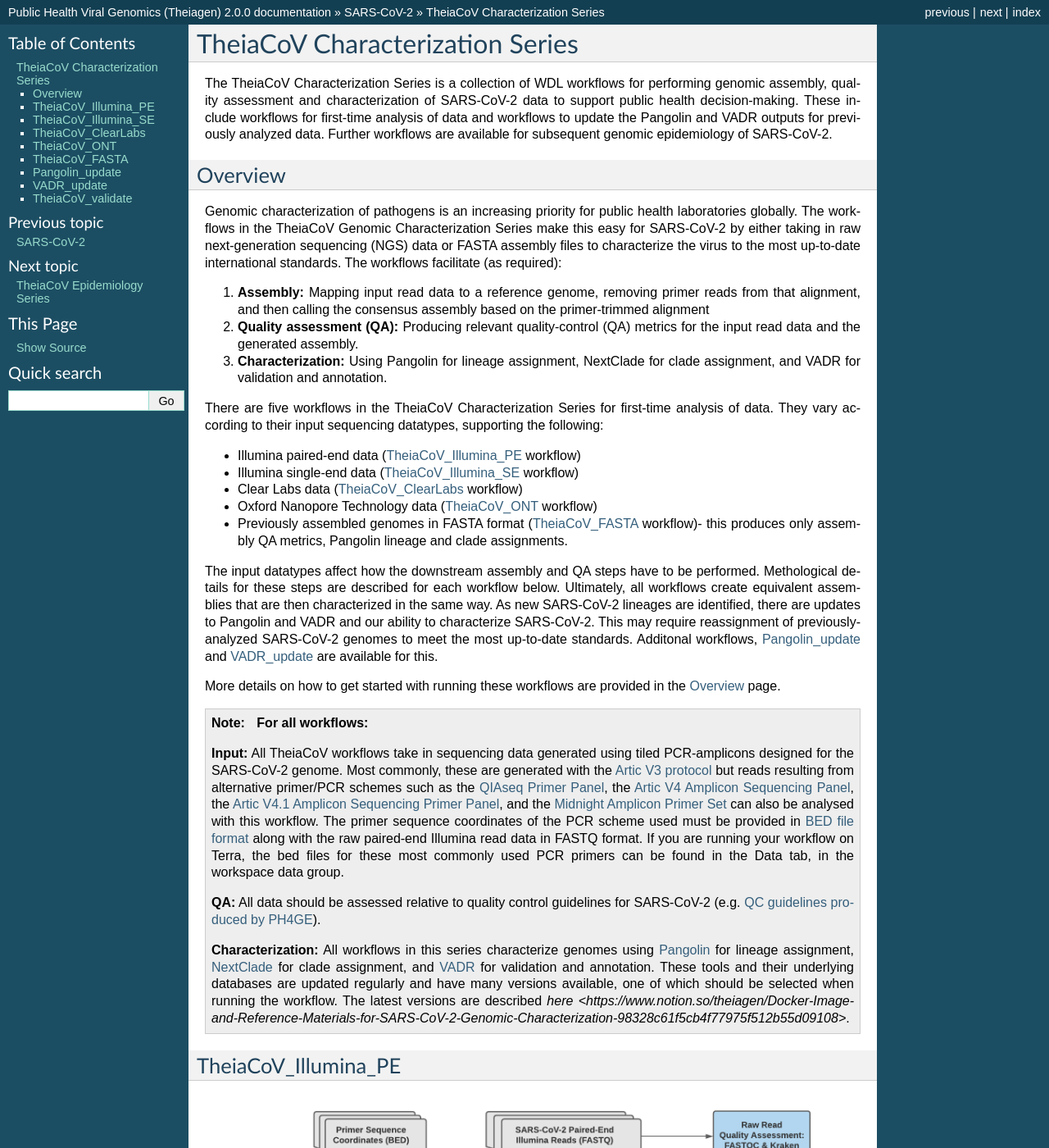
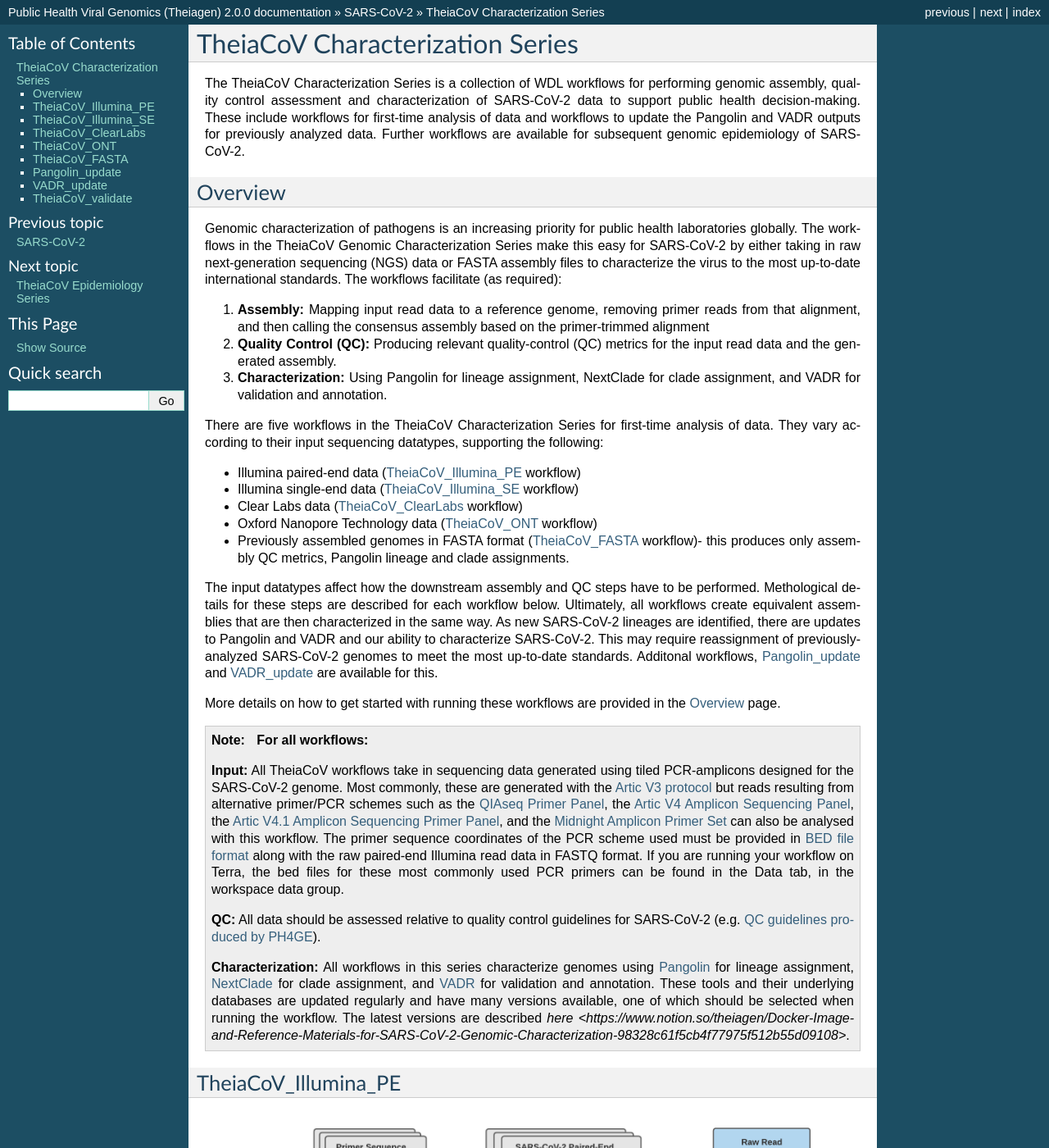
Before and after one commit to theiagen/public_health_viral_genomics, a Sphinx documentation site: the page built from docs/source/theiacov_characterization_workflows.rst, in a window 1280 px wide and 1400 px high. Shown: the whole window at 82% size. Built offline with Sphinx 7.4.7, drawn with Linux system fonts in a browser that asks for light colours; pages that are not in the unit, such as notebooks, are missing from menus; some of the changed text lies outside the part shown.

```diff
--- a/docs/source/theiacov_characterization_workflows.rst
+++ b/docs/source/theiacov_characterization_workflows.rst
@@ -2,7 +2,7 @@
 TheiaCoV Characterization Series
 ===================================
 
-The TheiaCoV Characterization Series is a collection of WDL workflows for performing genomic assembly, quality assessment and characterization of SARS-CoV-2 data to support public health decision-making. These include workflows for first-time analysis of data and workflows to update the Pangolin and VADR outputs for previously analyzed data. Further workflows are available for subsequent genomic epidemiology of SARS-CoV-2.
+The TheiaCoV Characterization Series is a collection of WDL workflows for performing genomic assembly, quality control assessment and characterization of SARS-CoV-2 data to support public health decision-making. These include workflows for first-time analysis of data and workflows to update the Pangolin and VADR outputs for previously analyzed data. Further workflows are available for subsequent genomic epidemiology of SARS-CoV-2.
 
 Overview
 ===========
@@ -10,7 +10,7 @@ Overview
 Genomic characterization of pathogens is an increasing priority for public health laboratories globally. The workflows in the TheiaCoV Genomic Characterization Series make this easy for SARS-CoV-2 by either taking in raw next-generation sequencing (NGS) data or FASTA assembly files to characterize the virus to the most up-to-date international standards. The workflows facilitate (as required):
 
 1. **Assembly:** Mapping input read data to a reference genome, removing primer reads from that alignment, and then calling the consensus assembly based on the primer-trimmed alignment
-2. **Quality assessment (QA):** Producing relevant quality-control (QA) metrics for the input read data and the generated assembly.
+2. **Quality Control (QC):** Producing relevant quality-control (QC) metrics for the input read data and the generated assembly.
 3. **Characterization:** Using Pangolin for lineage assignment, NextClade for clade assignment, and VADR for validation and annotation.
 
 There are five workflows in the TheiaCoV Characterization Series for first-time analysis of data. They vary according to their input sequencing datatypes, supporting the following:
@@ -19,9 +19,9 @@ There are five workflows in the TheiaCoV Characterization Series for first-time
 * Illumina single-end data (TheiaCoV_Illumina_SE_ workflow)
 * Clear Labs data (TheiaCoV_ClearLabs_ workflow)
 * Oxford Nanopore Technology data (TheiaCoV_ONT_ workflow)
-* Previously assembled genomes in FASTA format (TheiaCoV_FASTA_ workflow)- this produces only assembly QA metrics, Pangolin lineage and clade assignments.
+* Previously assembled genomes in FASTA format (TheiaCoV_FASTA_ workflow)- this produces only assembly QC metrics, Pangolin lineage and clade assignments.
 
-The input datatypes affect how the downstream assembly and QA steps have to be performed. Methological details for these steps are described for each workflow below. Ultimately, all workflows create equivalent assemblies that are then characterized in the same way. As new SARS-CoV-2 lineages are identified, there are updates to Pangolin and VADR and our ability to characterize SARS-CoV-2. This may require reassignment of previously-analyzed SARS-CoV-2 genomes to meet the most up-to-date standards. Additonal workflows, Pangolin_update_ and VADR_update_ are available for this.
+The input datatypes affect how the downstream assembly and QC steps have to be performed. Methological details for these steps are described for each workflow below. Ultimately, all workflows create equivalent assemblies that are then characterized in the same way. As new SARS-CoV-2 lineages are identified, there are updates to Pangolin and VADR and our ability to characterize SARS-CoV-2. This may require reassignment of previously-analyzed SARS-CoV-2 genomes to meet the most up-to-date standards. Additonal workflows, Pangolin_update_ and VADR_update_ are available for this.
 
 More details on how to get started with running these workflows are provided in the `Overview <https://public-health-viral-genomics-theiagen.readthedocs.io/en/latest/overview.html#>`_ page.
 
@@ -30,7 +30,7 @@ More details on how to get started with running these workflows are provided in
 
     **Input:** All TheiaCoV workflows take in sequencing data generated using tiled PCR-amplicons designed for the SARS-CoV-2 genome. Most commonly, these are generated with the `Artic V3 protocol <https://github.com/artic-network/artic-ncov2019/tree/master/primer_schemes/nCoV-2019/V3>`_ but reads resulting from alternative primer/PCR schemes such as the `QIAseq Primer Panel <https://www.qiagen.com/us/products/next-generation-sequencing/rna-sequencing/qiaseq-sars-cov-2-primer-panel/>`_, the `Artic V4 Amplicon Sequencing Panel <https://github.com/artic-network/artic-ncov2019/tree/master/primer_schemes/nCoV-2019/V4>`_, the `Artic V4.1 Amplicon Sequencing Primer Panel <https://github.com/artic-network/artic-ncov2019/tree/master/primer_schemes/nCoV-2019/V4.1>`_, and the `Midnight Amplicon Primer Set <https://www.protocols.io/view/sars-cov2-genome-sequencing-protocol-1200bp-amplic-rm7vz8q64vx1/v6>`_ can also be analysed with this workflow. The primer sequence coordinates of the PCR scheme used must be provided in `BED file format <https://en.wikipedia.org/wiki/BED_(file_format)#>`_ along with the raw paired-end Illumina read data in FASTQ format. If you are running your workflow on Terra, the bed files for these most commonly used PCR primers can be found in the Data tab, in the workspace data group.
 
-    **QA:** All data should be assessed relative to quality control guidelines for SARS-CoV-2 (e.g. `QC guidelines produced by PH4GE <https://github.com/pha4ge/pipeline-resources/blob/udubs-qc-guidance-dev/docs/qc-solutions.md#gisaid-assembly-acceptance-criteria>`_).
+    **QC:** All data should be assessed relative to quality control guidelines for SARS-CoV-2 (e.g. `QC guidelines produced by PH4GE <https://github.com/pha4ge/pipeline-resources/blob/udubs-qc-guidance-dev/docs/qc-solutions.md#gisaid-assembly-acceptance-criteria>`_).
 
     **Characterization:** All workflows in this series characterize genomes using `Pangolin <https://cov-lineages.org/>`_ for lineage assignment, `NextClade <https://docs.nextstrain.org/projects/nextclade/en/stable/index.html>`_ for clade assignment, and `VADR <https://github.com/ncbi/vadr>`_ for validation and annotation. These tools and their underlying databases are updated regularly and have many versions available, one of which should be selected when running the workflow. The latest versions are described `here <https://www.notion.so/theiagen/Docker-Image-and-Reference-Materials-for-SARS-CoV-2-Genomic-Characterization-98328c61f5cb4f77975f512b55d09108>`.
 
@@ -47,7 +47,7 @@ TheiaCoV_Illumina_PE
 
 **Assembly:** As outlined in the schematic above, consensus genome assembly with the TheiaCoV_Illumina_PE workflow is performed by first removing human read data with the `NCBI SRA-Human-Scrubber <https://github.com/ncbi/sra-human-scrubber>`_ tool then trimming low-quality reads with `Trimmomatic <http://www.usadellab.org/cms/?page=trimmomatic>`_ and removing adapter sequences with `BBDuk <https://jgi.doe.gov/data-and-tools/software-tools/bbtools/bb-tools-user-guide/bbduk-guide/>`_. These cleaned read data are then aligned to the `Wuhan-1 reference genome <https://github.com/artic-network/artic-ncov2019/blob/master/primer_schemes/nCoV-2019/V3/nCoV-2019.reference.fasta>`_ (unless optionally specified otherwise) with `BWA <http://bio-bwa.sourceforge.net/>`_ to generate a Binary Alignment Mapping (`BAM <https://en.wikipedia.org/wiki/Binary_Alignment_Map>`_) file. Primer sequences are next removed from the BAM file using the `iVar Trim <https://andersen-lab.github.io/ivar/html/manualpage.html>`_ sub-command. The iVar Consensus sub-command is then used to generate a consensus assembly in FASTA format.
 
-**QA:** The output files from this workflow are all subjected to quality assessment:
+**QC:** The output files from this workflow are all subjected to quality control assessments:
 
 * Read data is assessed with `Kraken2 <https://ccb.jhu.edu/software/kraken2/>`_ to identify the species represented by the reads and with `fastq-scan <https://github.com/rpetit3/fastq-scan>`_, before and after read cleaning, to determine read technical quality.
 * Quality metrics about the genome alignment are generated with `Samtools <http://www.htslib.org/>`_
@@ -106,7 +106,7 @@ is performed by trimming low-quality reads with `Trimmomatic <http://www.usadell
 
 NB Sequencing reads derived from the human genome are not removed during this workflow.
 
-**QA:** The output files from this workflow are all subjected to quality assessment:
+**QC:** The output files from this workflow are all subjected to quality control assessment:
 
 * Read data is assessed with `Kraken2 <https://ccb.jhu.edu/software/kraken2/>`_ to identify the species represented by the reads and with `fastq-scan <https://github.com/rpetit3/fastq-scan>`_, before and after read cleaning, to determine read technical quality.
 * Quality metrics about the raw and primer-trimmed genome alignments are generated with `Samtools <http://www.htslib.org/>`_
@@ -162,7 +162,7 @@ TheiaCoV_ClearLabs
 
 NB Read-trimming is performed on raw read data generated on the ClearLabs instrument and thus not a required step in the TheiaCoV_ClearLabs workflow
 
-**QA:** The output files from this workflow are all subjected to quality assessment:
+**QC:** The output files from this workflow are all subjected to quality control assessment:
 
 * Read data is assessed with `Kraken2 <https://ccb.jhu.edu/software/kraken2/>`_ to identify the species represented by the reads and with `fastq-scan <https://github.com/rpetit3/fastq-scan>`_ to determine read technical quality.
 * Quality metrics about the raw and primer-trimmed genome alignments are generated with `Samtools <http://www.htslib.org/>`_
@@ -212,7 +212,7 @@ TheiaCoV_ONT
 
 **Assembly:** Consensus genome assembly with the TheiaCoV_ONT workflow is performed performed by first de-hosting read data with the `NCBI SRA-Human-Scrubber <https://github.com/ncbi/sra-human-scrubber>`_ tool then following the `Artic nCoV-2019 novel coronavirus bioinformatics protocol <https://artic.network/ncov-2019/ncov2019-bioinformatics-sop.html>`_. Briefly, input reads are filtered by size (min-length: 400bp; max-length: 700bp) with the `Artic guppyplex command <https://artic.readthedocs.io/en/latest/commands/#guppyplex>`_.  These size-selected read data are aligned to the `Wuhan-1 reference genome <https://github.com/artic-network/artic-ncov2019/blob/master/primer_schemes/nCoV-2019/V3/nCoV-2019.reference.fasta>`_ with `minimap2 <https://github.com/lh3/minimap2>`_ to generate a Binary Alignment Mapping (`BAM <https://en.wikipedia.org/wiki/Binary_Alignment_Map>`_) file. Primer sequences are then removed from the BAM file and a consensus assembly file is generated using the `Artic minion <https://artic.readthedocs.io/en/latest/commands/#basecaller>`_ Medaka argument.
 
-**QA:** The output files from this workflow are all subjected to quality assessment:
+**QC:** The output files from this workflow are all subjected to quality control assessment:
 
 * Read data is assessed with `Kraken2 <https://ccb.jhu.edu/software/kraken2/>`_ to identify the species represented by the reads and with `fastq-scan <https://github.com/rpetit3/fastq-scan>`_ to determine raw and cleaned read technical quality.
 * Quality metrics about the raw and primer-trimmed genome alignments are generated with `Samtools <http://www.htslib.org/>`_
@@ -260,7 +260,7 @@ TheiaCoV_FASTA
 
 **Input:** The `TheiaCoV_FASTA workflow <https://github.com/theiagen/public_health_viral_genomics/blob/main/workflows/wf_theiacov_fasta.wdl>`_ was written to process SARS-CoV-2 assembly files to only infer the quality of the input assembly and assign SARS-CoV-2 lineage and clade types as outlined in the TheiaCoV_FASTA data workflow below.
 
-**QA:** The quality of input SARS-CoV-2 genome assemblies are assessed by the TheiaCoV_FASTA workflow using a series of `bash shell scripts <https://github.com/theiagen/public_health_viral_genomics/blob/main/tasks/task_qc_utils.wdl>`_.
+**QC:** The quality of input SARS-CoV-2 genome assemblies are assessed by the TheiaCoV_FASTA workflow using a series of `bash shell scripts <https://github.com/theiagen/public_health_viral_genomics/blob/main/tasks/task_qc_utils.wdl>`_.
 
 More information about the TheiaCoV_ONT workflow including inputs, outputs and default tool parameters can be found in the tables of `required user inputs <tables/theiacov_workflows/theiacov_fasta_required_inputs.csv>`_, `optional user inputs <tables/theiacov_workflows/theiacov_fasta_optional_inputs.csv>`_ and `outputs <tables/theiacov_workflows/theiacov_fasta_outputs.csv>`_.
 
```
